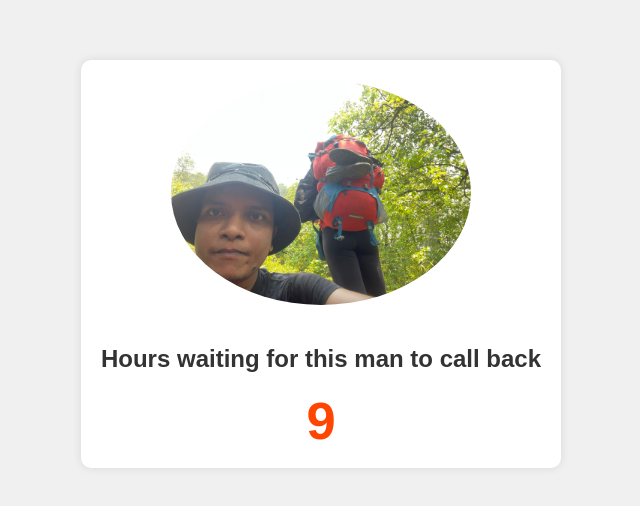
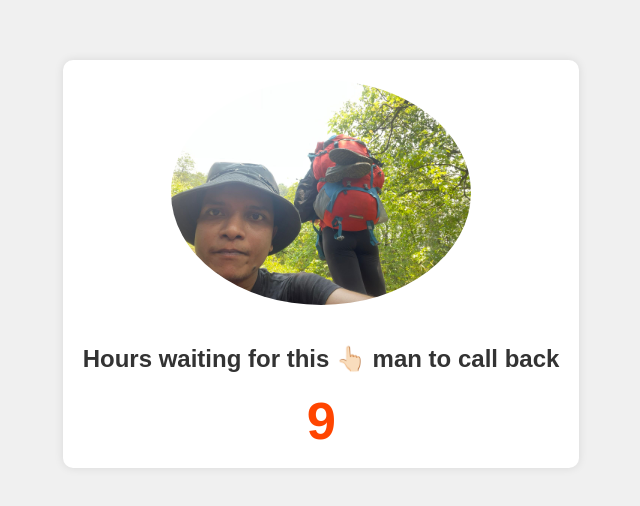
Before and after one commit to sudoshreyas/Hours-Waiting-For-Taau-To-Callback, a plain HTML site: page index.html in a window 1280 px wide. Shown: the part 136-642 px from the top of the page, without its empty margins (319-959 px from the left). Drawn offline with Linux system fonts and the light colour scheme.

Commit message:
Update index.html

```diff
--- a/index.html
+++ b/index.html
@@ -9,7 +9,7 @@
 <body>
     <div class="container">
         <img src="taau_ass_selfie.jpeg" alt="Waiting Man" class="waiting-image">
-        <h1 class="title">Hours waiting for this man to call back</h1>
+        <h1 class="title">Hours waiting for this 👆🏻 man to call back</h1>
         <div class="hours-container">
             <span id="hours" class="hours">0</span>
         </div>
```
